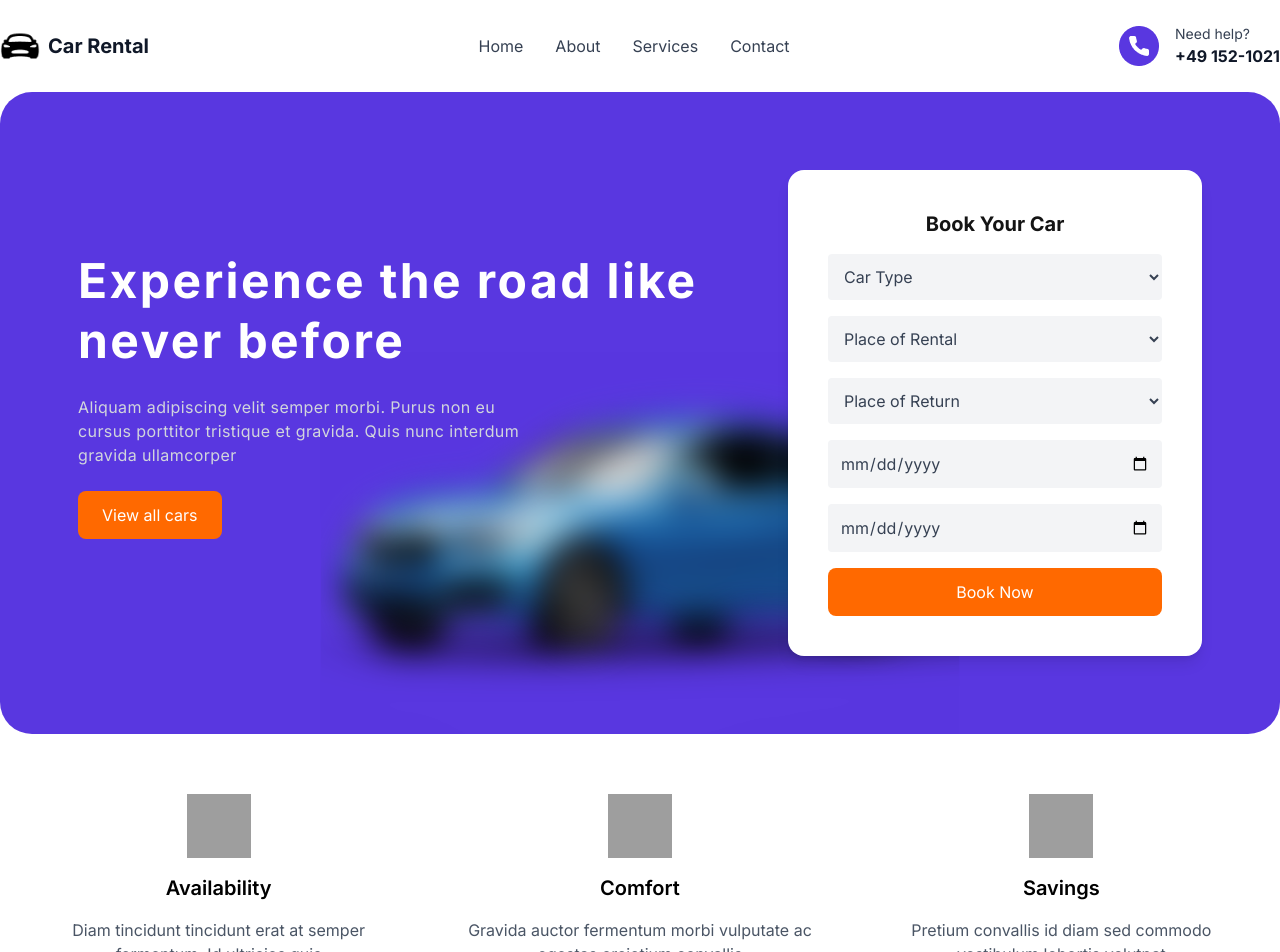
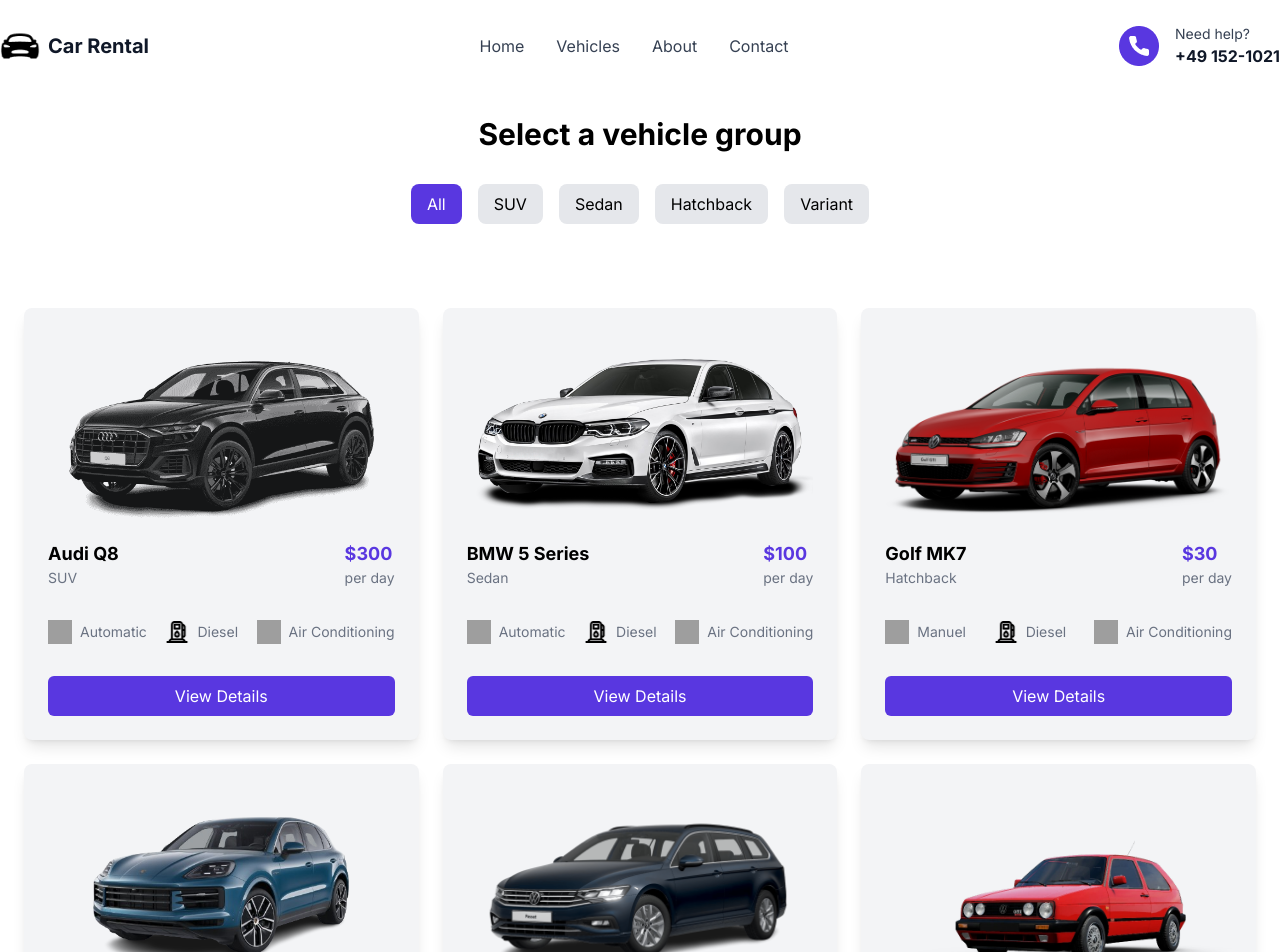
Before and after one commit to BuliDev/rent-a-car-project, a React (Vite) app: page /vehicles in a window 1280 px wide. Shown: the top 952 px of the page. Built offline with nearby package versions, Linux system fonts and the light colour scheme; grey boxes are pictures that could not be loaded.

Commit message:
Add Vehicles Page & Filter Function

```diff
--- a/package.json
+++ b/package.json
@@ -13,6 +13,7 @@
     "@tailwindcss/vite": "^4.0.9",
     "react": "^19.0.0",
     "react-dom": "^19.0.0",
+    "react-router-dom": "^7.4.0",
     "tailwindcss": "^4.0.9"
   },
   "devDependencies": {
--- a/src/App.jsx
+++ b/src/App.jsx
@@ -1,23 +1,19 @@
-import React from "react";
+import { BrowserRouter as Router, Routes, Route } from "react-router-dom";
 import Navbar from "./components/Navbar";
-import Hero from "./components/Hero";
-import Features from "./components/Features";
-import CarsList from "./components/CarsList";
-import Facts from "./components/Facts";
-import DownloadApp from "./components/DownloadApp";
 import Footer from "./components/Footer";
+import Home from "./pages/Home";
+import Vehicles from "./pages/Vehicles";
 
 const App = () => {
   return (
-    <div>
+    <Router>
       <Navbar />
-      <Hero />
-      <Features />
-      <CarsList />
-      <Facts />
-      <DownloadApp />
+      <Routes>
+        <Route path="/" element={<Home />} />
+        <Route path="/vehicles" element={<Vehicles />} />
+      </Routes>
       <Footer />
-    </div>
+    </Router>
   );
 };
 
--- a/src/components/CarsList.jsx
+++ b/src/components/CarsList.jsx
@@ -1,23 +1,24 @@
 import React from "react";
-import cars from "../data/carsData";
 import arrowRight from "../assets/arrow-right.png";
 import gearIcon from "../assets/gearShift.png";
 import gasStation from "../assets/gasStations.png";
 import snowIcon from "../assets/snowIcon.png";
 
-const CarsList = () => {
+const CarsList = ({ cars, hideHeader = false }) => {
   return (
     <section className="p-6 lg:p-15 lg:px-0">
+      {!hideHeader && (
         <div className="flex justify-between items-center mb-8">
           <h2 className="text-2xl font-bold">Choose The Car That Suits You</h2>
           <a
-          href="#"
+            href="/vehicles"
             className="flex items-center space-x-2 hover:text-orange-500"
           >
             <span>View All</span>
             <img src={arrowRight} alt="Arrow Right" />
           </a>
         </div>
+      )}
 
       <div className="grid grid-cols-1 md:grid-cols-2 lg:grid-cols-3 gap-6">
         {cars.map((car) => (
--- a/src/components/Footer.jsx
+++ b/src/components/Footer.jsx
@@ -15,7 +15,7 @@
   return (
     <footer className="p-15">
       <div className="container mx-auto">
-        <div className="grid grid-cols-1 md:grid-cols-2 lg:grid-cols-4 gap-10 md:gap-25 place-items-center md:place-items-stretch ">
+        <div className="grid grid-cols-1 md:grid-cols-2 lg:grid-cols-4 gap-10 md:gap-25 place-items-center md:place-items-stretch">
           <div className="flex flex-col">
             <div className="flex items-center space-x-2 justify-center md:justify-start">
               <img src={logo} alt="Car Rental Logo" className="w-10 h-10" />
--- a/src/components/Navbar.jsx
+++ b/src/components/Navbar.jsx
@@ -49,18 +49,18 @@
 
       <ul className="hidden md:flex space-x-8">
         <li>
-          <a href="#" className="text-gray-700 hover:text-orange-500">
+          <a href="/" className="text-gray-700 hover:text-orange-500">
             Home
+          </a>
+        </li>
+        <li>
+          <a href="/vehicles" className="text-gray-700 hover:text-orange-500">
+            Vehicles
           </a>
         </li>
         <li>
           <a href="#" className="text-gray-700 hover:text-orange-500">
             About
-          </a>
-        </li>
-        <li>
-          <a href="#" className="text-gray-700 hover:text-orange-500">
-            Services
           </a>
         </li>
         <li>
--- /dev/null
+++ b/src/pages/Home.jsx
@@ -0,0 +1,20 @@
+import Hero from "../components/Hero";
+import Features from "../components/Features";
+import CarsList from "../components/CarsList";
+import Facts from "../components/Facts";
+import DownloadApp from "../components/DownloadApp";
+import cars from "../data/carsData";
+
+const Home = () => {
+  return (
+    <div>
+      <Hero />
+      <Features />
+      <CarsList cars={cars} hideHeader={false} />
+      <Facts />
+      <DownloadApp />
+    </div>
+  );
+};
+
+export default Home;
--- /dev/null
+++ b/src/pages/Vehicles.jsx
@@ -0,0 +1,48 @@
+import React, { useState } from "react";
+import CarsList from "../components/CarsList";
+import cars from "../data/carsData";
+
+const Vehicles = () => {
+  const [filteredCars, setFilteredCars] = useState(cars);
+  const [activeFilter, setActiveFilter] = useState("All");
+
+  const filterCars = (category) => {
+    setActiveFilter(category);
+
+    if (category === "All") {
+      setFilteredCars(cars);
+    } else {
+      setFilteredCars(cars.filter((car) => car.type === category));
+    }
+  };
+
+  return (
+    <>
+      <section className="container mx-auto p-6">
+        <h1 className="text-3xl font-bold text-center mb-8">
+          Select a vehicle group
+        </h1>
+
+        <div className="flex justify-center gap-4 mb-6">
+          {["All", "SUV", "Sedan", "Hatchback", "Variant"].map((category) => (
+            <button
+              key={category}
+              onClick={() => filterCars(category)}
+              className={`px-4 py-2 rounded-lg cursor-pointer ${
+                activeFilter === category
+                  ? "bg-[#5937E0] text-white"
+                  : "bg-gray-200"
+              }`}
+            >
+              {category}
+            </button>
+          ))}
+        </div>
+
+        <CarsList cars={filteredCars} hideHeader={true} />
+      </section>
+    </>
+  );
+};
+
+export default Vehicles;
```
Also changed, not shown: 1 other file (tests, documents, lock files or other folders). Lines whose indentation alone changed are shown as unchanged.
